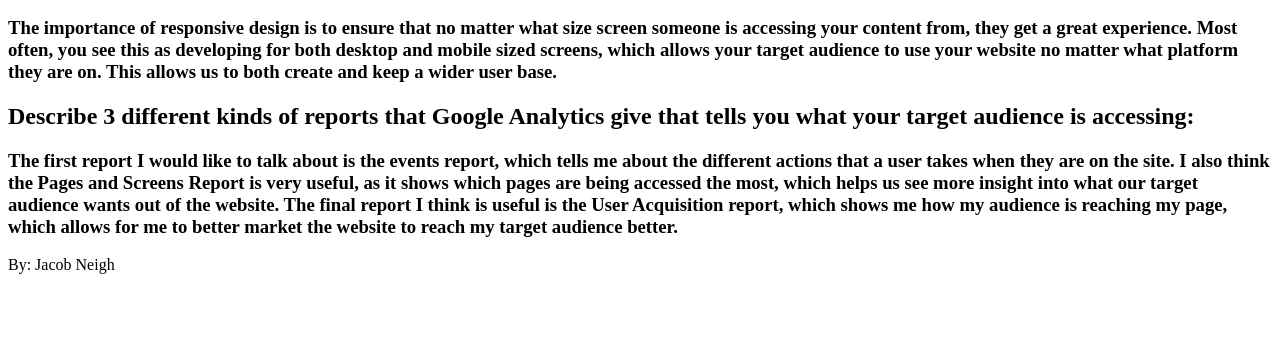
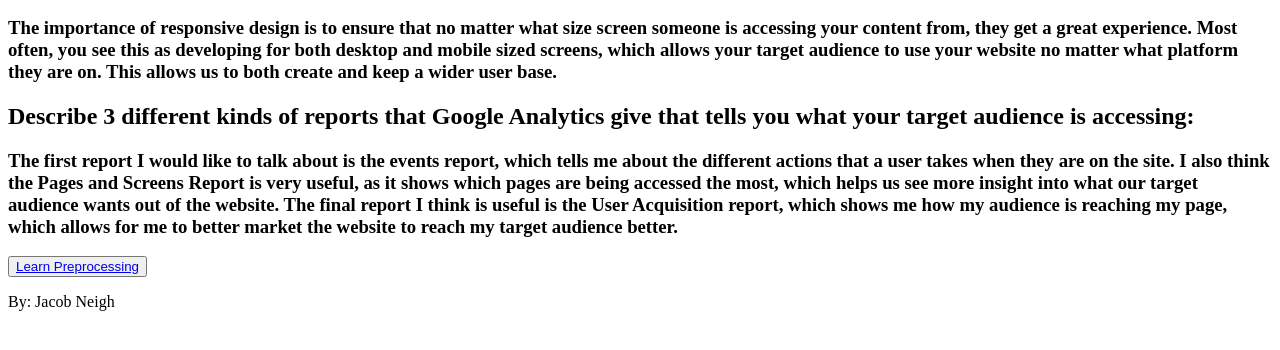
Before and after one commit to JNeigh2/cmst386, a plain HTML site: page project3/project3.html in a window 1280 px wide. Shown: the part 110-460 px from the top of the page. Drawn offline with Linux system fonts and the light colour scheme.

Commit message:
Update project3.html

```diff
--- a/project3/project3.html
+++ b/project3/project3.html
@@ -11,6 +11,7 @@
     	<h3>The importance of responsive design is to ensure that no matter what size screen someone is accessing your content from, they get a great experience. Most often, you see this as developing for both desktop and mobile sized screens, which allows your target audience to use your website no matter what platform they are on. This allows us to both create and keep a wider user base.</h3>
     <h2>Describe 3 different kinds of reports that Google Analytics give that tells you what your target audience is accessing:</h2>
     	<h3>The first report I would like to talk about is the events report, which tells me about the different actions that a user takes when they are on the site. I also think the Pages and Screens Report is very useful, as it shows which pages are being accessed the most, which helps us see more insight into what our target audience wants out of the website. The final report I think is useful is the User Acquisition report, which shows me how my audience is reaching my page, which allows for me to better market the website to reach my target audience better.</h3>
+    <button><a href="preprocessing.html">Learn Preprocessing</a></button>
     <footer>
     	<p>By: Jacob Neigh</p>
     </footer>
```
